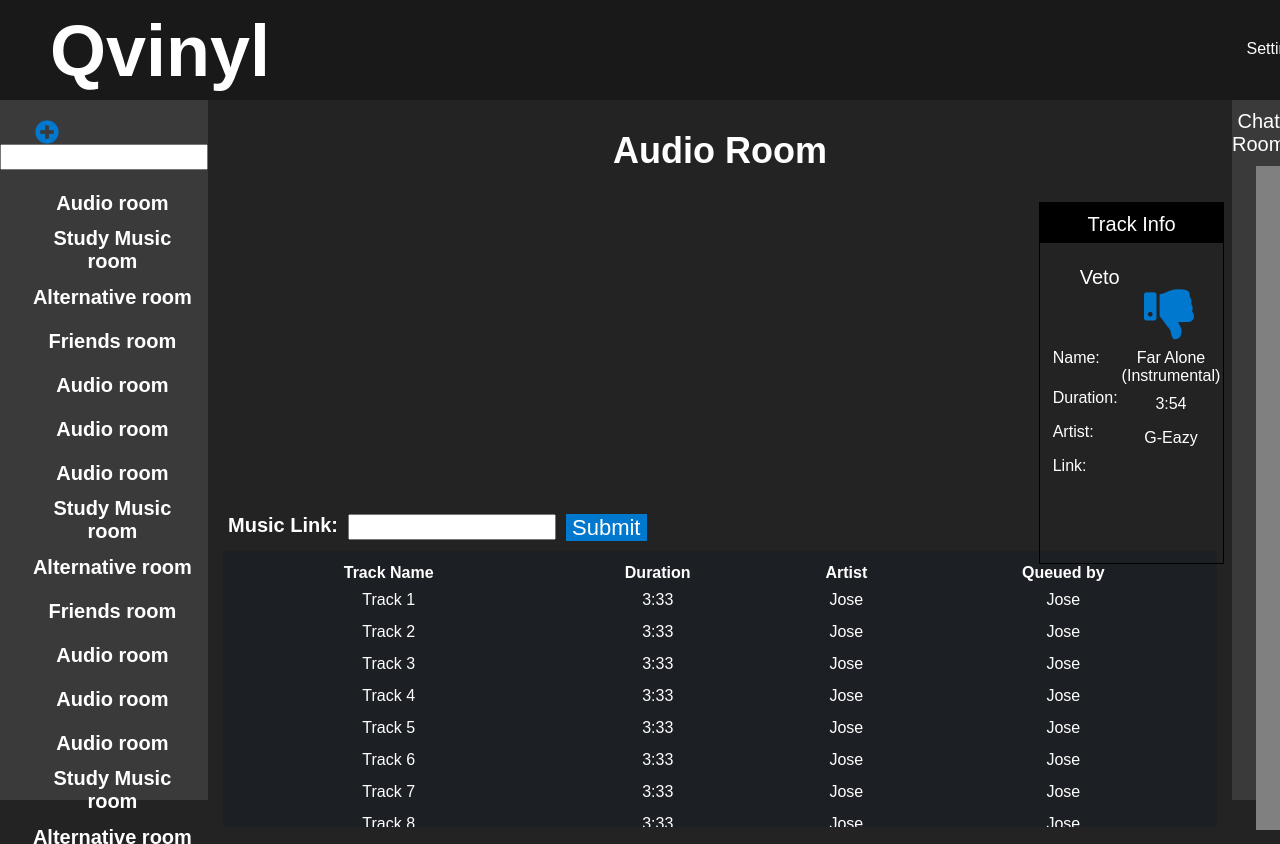
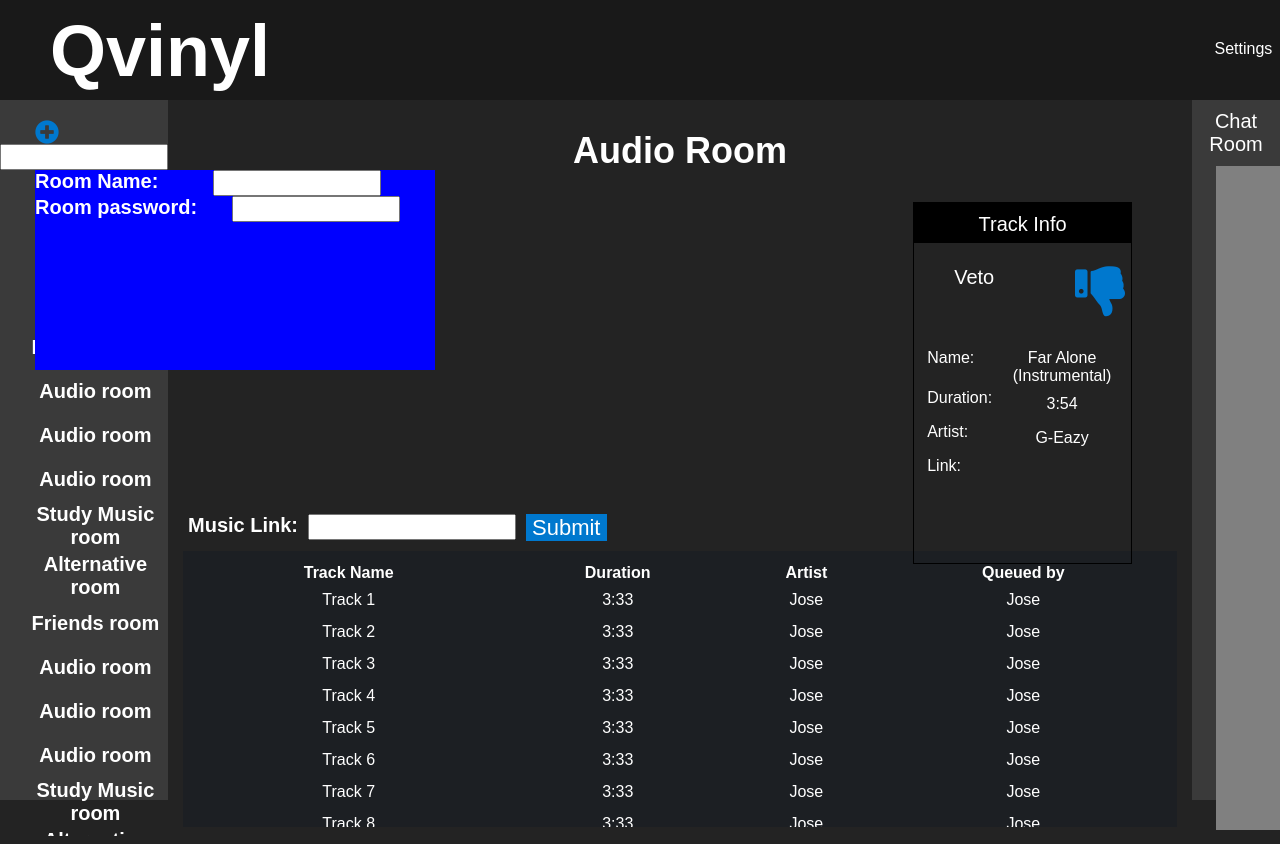
Before and after one commit to Qvinyl/Qvinyl, a React (Create React App) app: page / in a window 1280 px wide. Shown: the top 844 px of the page. Built offline with nearby package versions, Linux system fonts and the light colour scheme.

Commit message:
side nav addroom dropdown

```diff
--- a/src/App.css
+++ b/src/App.css
@@ -30,7 +30,7 @@ body {
 .settings {
   color: white;
   font-size: 16px;
-  margin-left: 75.5%;
+  margin-left: 73%;
   margin-top: 40px;
 }
 
--- a/src/Main.css
+++ b/src/Main.css
@@ -54,7 +54,7 @@
 
 .flexbox2 {
   padding-top: 20px;
-  margin-left: 150px;
+  margin-left: 60px;
   margin-right: 60px;
   display: flex;
 }
--- a/src/Sidenav.css
+++ b/src/Sidenav.css
@@ -37,24 +37,26 @@
 
 .sidescrollbox {
   width: 100%;
-  height:80%;
   scrollbar-base-color: gold;
   font-family:sans-serif;
   overflow: auto;
   margin-left: 24px;
   margin-right: 24px;
   margin-top: 10px;
-  height: 83%;
+  height: 82%;
   width: 85%;
 }
 
 .addbox {
   height: 200px;
   width: 400px;
+  position: absolute;
+  background: blue;
+  margin-left: 35px;
 }
 
 .inlink {
-  width: 200px;
+  width: 160px;
   height: 20px;
   font-size: 16px;
 }
--- a/src/Sidenav.js
+++ b/src/Sidenav.js
@@ -6,18 +6,49 @@ class Sidenav extends Component {
     super();
  }
  addRoom() {
-  alert("Add room was pressed");
-}
+  // alert("Add room was pressed");
+  var x = document.getElementById("addbox");
+   if (x.style.display == "none") {
+       x.style.display = "block";
+   } else {
+       x.style.display = "none";
+   }
+ }
+
+ searchRoom() {
+   var input = document.getElementById("room");
+   var filter = input.value.toUpperCase();
+   var table = document.getElementById("roomList");
+   var tr = table.getElementsByTagName("tr");
+   for (var i = 0; i < tr.length; i++) {
+      if(tr[i].innerHTML.toUpperCase().includes(filter)) {
+         tr[i].style.display = "";
+      }
+      else{
+        tr[i].style.display = "none";
+      }
+   }
+ }
 
   render () {
     return (
       <div className="sidenav">
         <div className="searchroom">
           <i className="fas fa-plus-circle plus" id="plus" onClick={()=> this.addRoom()}></i>
-          <input className="inlink" type="text" name="name" />
+          <input className="inlink" type="text" name="name" id="room" onChange={()=>this.searchRoom()}/>
+        </div>
+        <div  className="addbox" id="addbox">
+          <label className="linkT">
+            Room Name:
+          </label>
+          <input className="inlink"/>
+          <label className="linkT">
+            Room password:
+          </label>
+          <input className="inlink"/>
         </div>
         <div className="sidescrollbox">
-          <table className="table1">
+          <table className="table1" id="roomList">
             <tr>
               <td className="td1"> Audio room </td>
             </tr>
```
